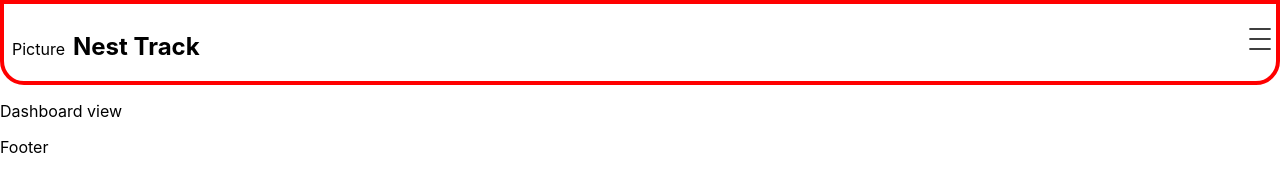
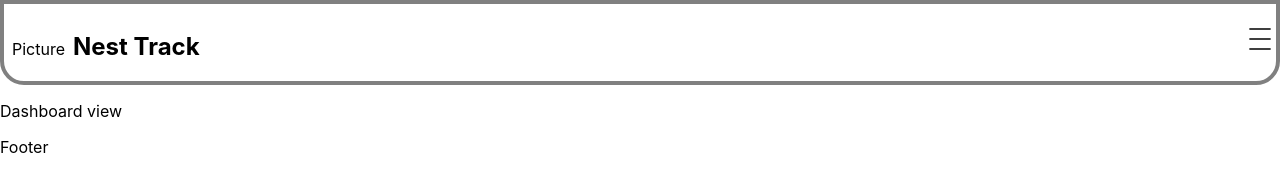
Before and after one commit to noahcs2002/Nest-Track, a React app in the folder front-end/: page / in a window 1280 px wide. Built offline with nearby package versions, Linux system fonts and the light colour scheme.

Commit message:
NEST-12 fix red navbar border

```diff
--- a/front-end/src/modules/navbar/Navbar.css
+++ b/front-end/src/modules/navbar/Navbar.css
@@ -1,5 +1,5 @@
 .navbar-container {
-    border: 4px solid red;
+    border: 4px solid gray;
     border-bottom-left-radius: 24px;
     border-bottom-right-radius: 24px;
     padding-left: 8px;
```
